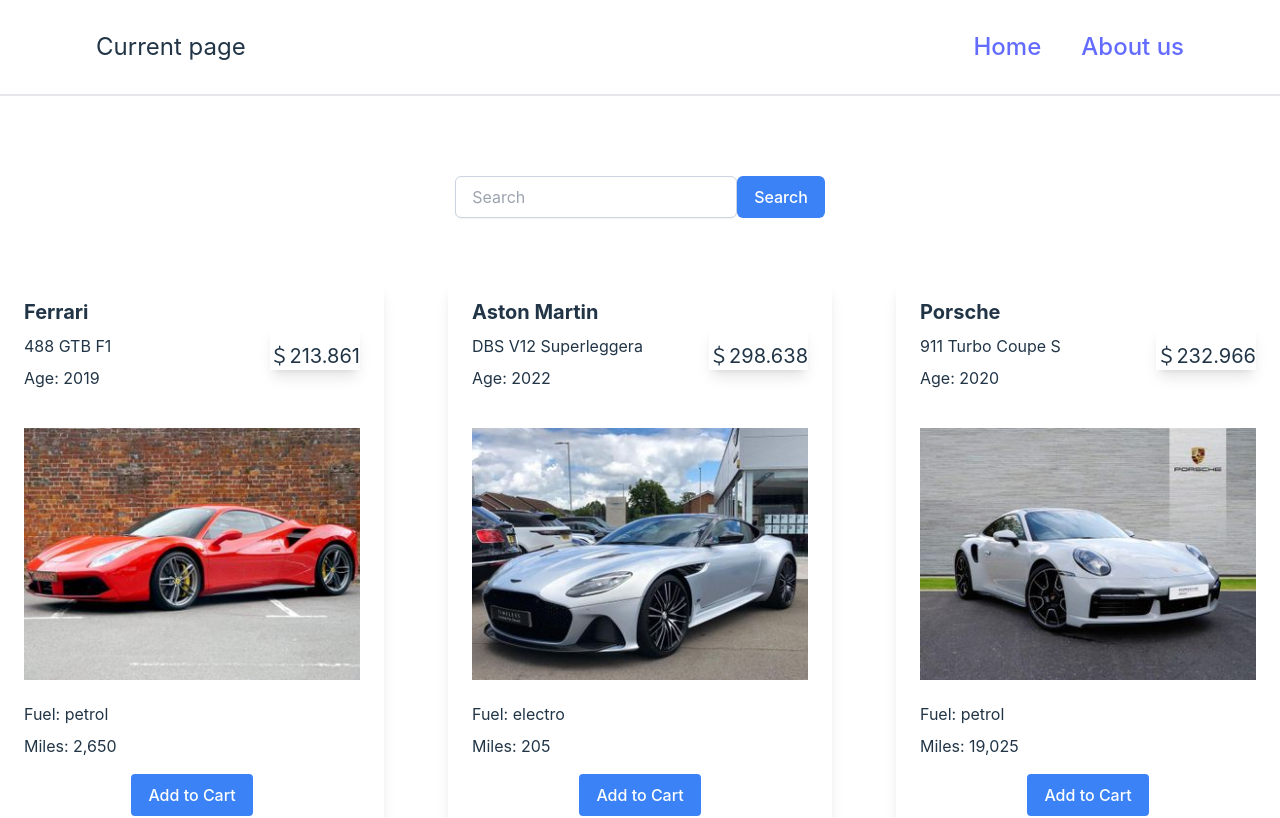
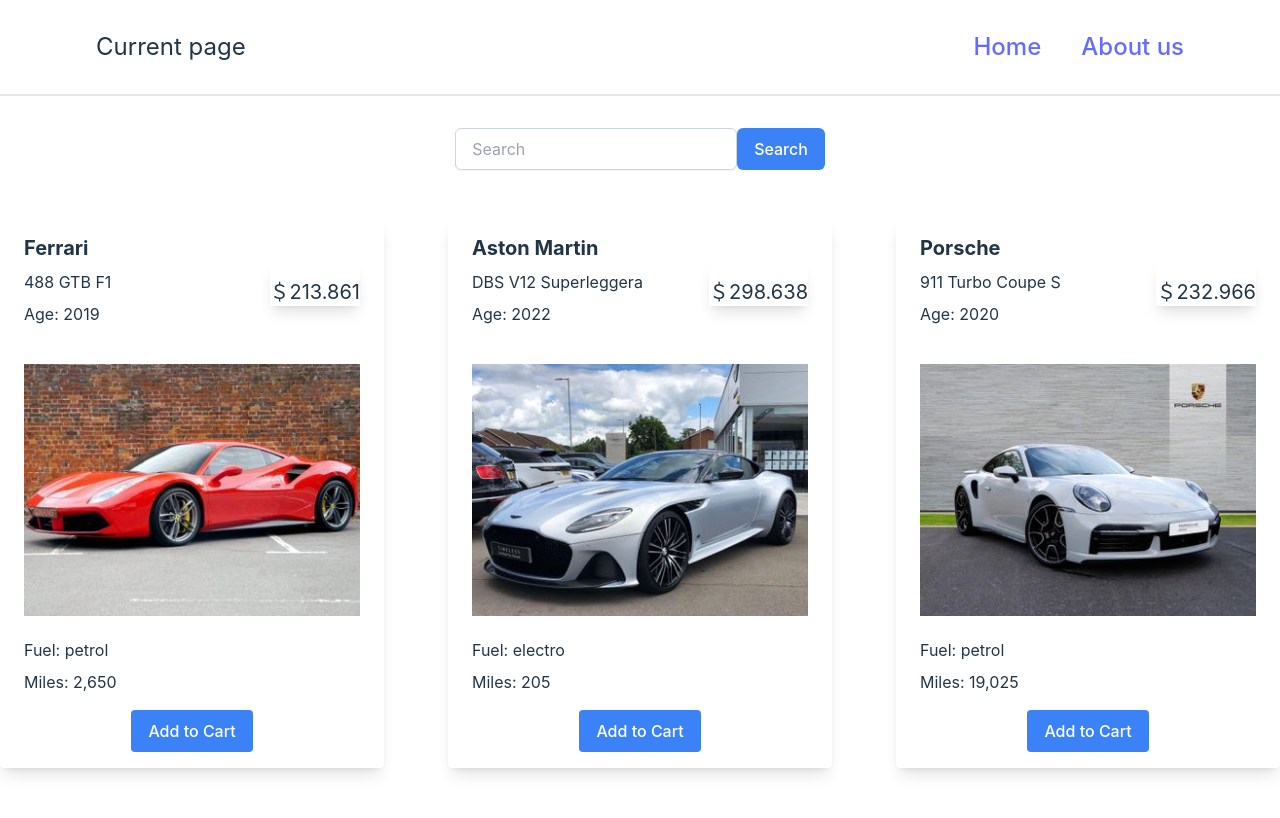
Before and after one commit to KirillKolchanov/React-module-RSS, a React app in the folder react-app/: page / in a window 1280 px wide. Shown: the top 818 px of the page. Built offline with nearby package versions, Linux system fonts and the light colour scheme; the HTML template or start-up script is replaced by a standard one.

Commit message:
feat: add 404 page routing

```diff
--- a/react-app/src/App.tsx
+++ b/react-app/src/App.tsx
@@ -1,5 +1,5 @@
 import React, { JSXElementConstructor } from 'react'
-import { Route, Routes } from 'react-router-dom';
+import { Route, Routes, Navigate } from 'react-router-dom';
 
 import About from './pages/About';
 import Home from './pages/Home';
@@ -11,7 +11,8 @@
         <Route path="/" element={<Home />} />
         <Route path="/home" element={<Home />} />
         <Route path="about" element={<About />} />
-        <Route path="*" element={<PageNotFound />} />
+        <Route path="/404" element={<PageNotFound /> } />
+        <Route path="*" element={<Navigate replace to="/404" />} />
     </Routes>
   )
 }
--- a/react-app/src/components/Cards.tsx
+++ b/react-app/src/components/Cards.tsx
@@ -9,7 +9,7 @@
   render(): JSX.Element {
 
     return (
-      <div className="mt-16">
+      <div className="mt-12">
         <div className='flex justify-center gap-16 flex-wrap'>
           {allCars.map((car: ICarSchema) =>
             <Card key={car.id} car={car}/>
--- a/react-app/src/components/SearchBar.tsx
+++ b/react-app/src/components/SearchBar.tsx
@@ -11,7 +11,7 @@
 
   render(): JSX.Element {
     return (
-      <div className="relative mt-20 flex justify-center">
+      <div className="relative mt-8 flex justify-center">
         <input
           className="w-54 px-4 py-2 rounded-md focus:ring-2 focus:ring-blue-500 focus:border-transparent border shadow-sm border-slate-300 "
           type="text"
--- a/react-app/src/styles/pages/About.css
+++ b/react-app/src/styles/pages/About.css
@@ -1,6 +1,6 @@
 .imgAbout {
   width: 300px;
   height: 300px;
-  background-image: url('../../../public/IMG_2627.png');
+  background-image: url('/IMG_2627.png');
   /* background-color: aquamarine; */
 }
```
